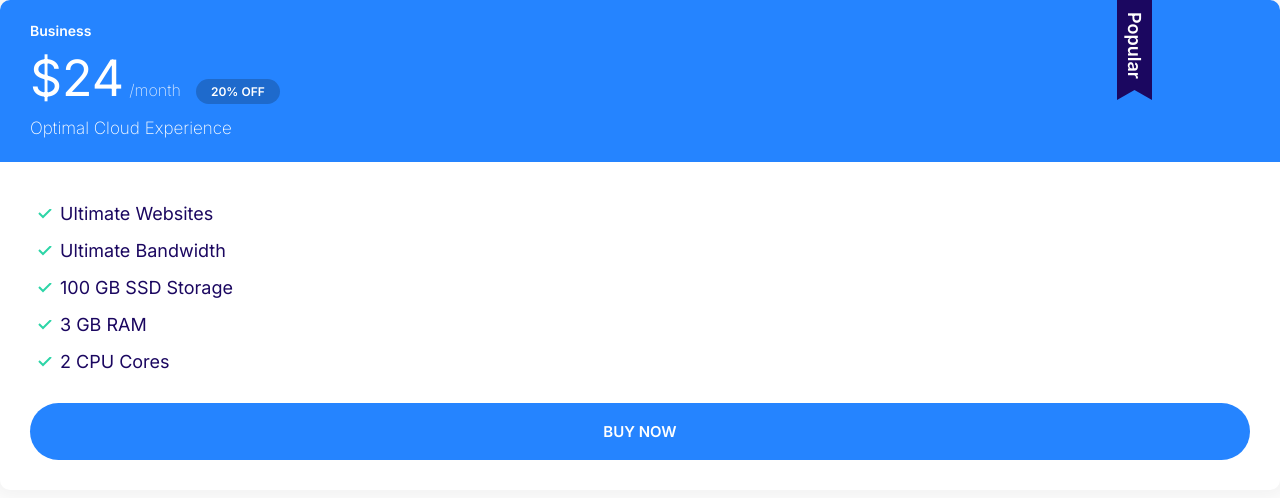
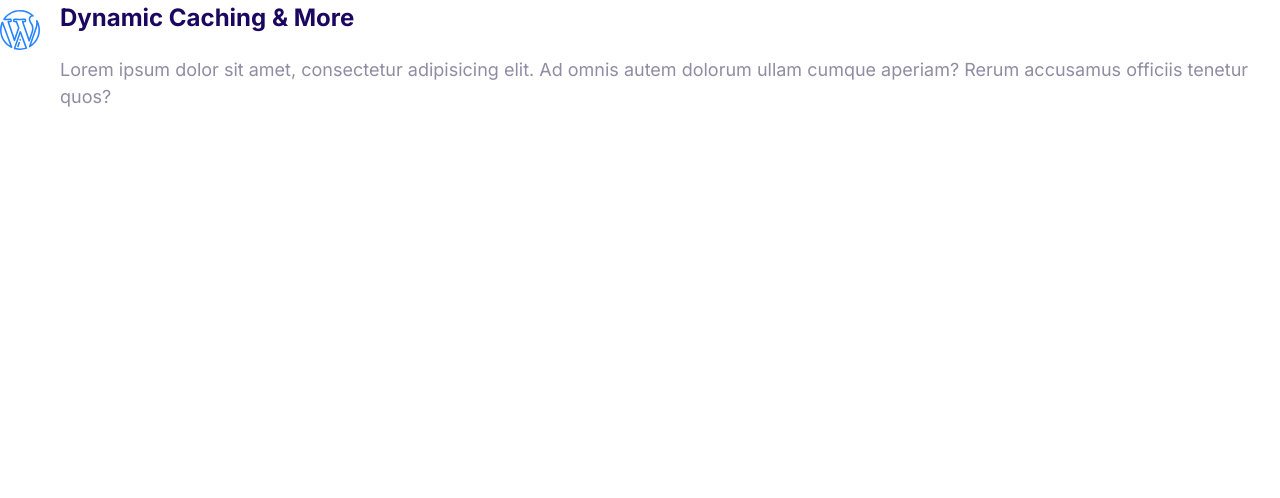
Before and after one commit to ehsan-abdi/Moshify, a plain HTML site: page index.html in a window 1280 px wide. Drawn offline with Linux system fonts and the light colour scheme.

Commit message:
Build the media component.

```diff
--- a/css/styles.css
+++ b/css/styles.css
@@ -394,3 +394,22 @@ a {
   width: 35px;
   writing-mode: vertical-lr;
 }
+
+/* Media Objects */
+
+.media {
+  display: flex;
+}
+
+.media__body {
+  margin: 0 2rem;
+}
+
+.media__title {
+  margin-top: 0;
+  text-transform: capitalize;
+}
+
+.media__image {
+  margin-top: 1rem;
+}
--- a/index.html
+++ b/index.html
@@ -7,31 +7,25 @@
     <title>Moshify</title>
     <link rel="preconnect" href="https://fonts.googleapis.com">
     <link rel="preconnect" href="https://fonts.gstatic.com" crossorigin>
-    <link rel="stylesheet" href="https://fonts.googleapis.com/css2?family=Inter:wght@200;400;600;700&display=optional">
+    <link rel="stylesheet" href="https://fonts.googleapis.com/css2?family=Inter:wght@200;400;500;600;700&display=optional">
     <link rel="stylesheet" href="css/normalize.css">
     <link rel="stylesheet" href="css/styles.css">
     <script src="https://kit.fontawesome.com/7bf86751f9.js" crossorigin="anonymous"></script>
 </head>
 <body>
-    <div class="plan plan--popular">
-        <div class="card card--primary">
-            <header class="card__header">
-                <h3 class="plan__name">Business</h3>
-                <span class="plan__price">$24</span>
-                <span class="plan__billing-cycle">/month</span>
-                <span class="badge badge--primary badge--small">20% OFF</span>
-                <div class="plan__description">Optimal cloud experience</div>
-            </header>
-            <div class="card__body">
-                <ul class="list list--tick">
-                    <li class="list__item">Ultimate Websites</li>
-                    <li class="list__item">Ultimate Bandwidth</li>
-                    <li class="list__item">100 GB SSD Storage</li>
-                    <li class="list__item">3 GB RAM</li>
-                    <li class="list__item">2 CPU Cores</li>
-                </ul>
-                <button class="btn btn--primary btn--block">Buy Now</button>
-            </div>
+    <div class="media">
+        <div class="media__image">
+            <svg class="icon icon--primary">
+                <use xlink:href="images/sprite.svg#wordpress"></use>
+            </svg>
+        </div>
+        <div class="media__body">
+            <h3 class="media__title">Dynamic caching & more</h3>
+            <p class="media__description">
+                Lorem ipsum dolor sit amet, consectetur adipisicing elit.
+                Ad omnis autem dolorum ullam cumque aperiam? Rerum accusamus
+                officiis tenetur quos?
+            </p>
         </div>
     </div>
 </body>
```
Also changed, not shown: components/media.html (added, +15 -0 lines), course.html (+25 -3 lines).
